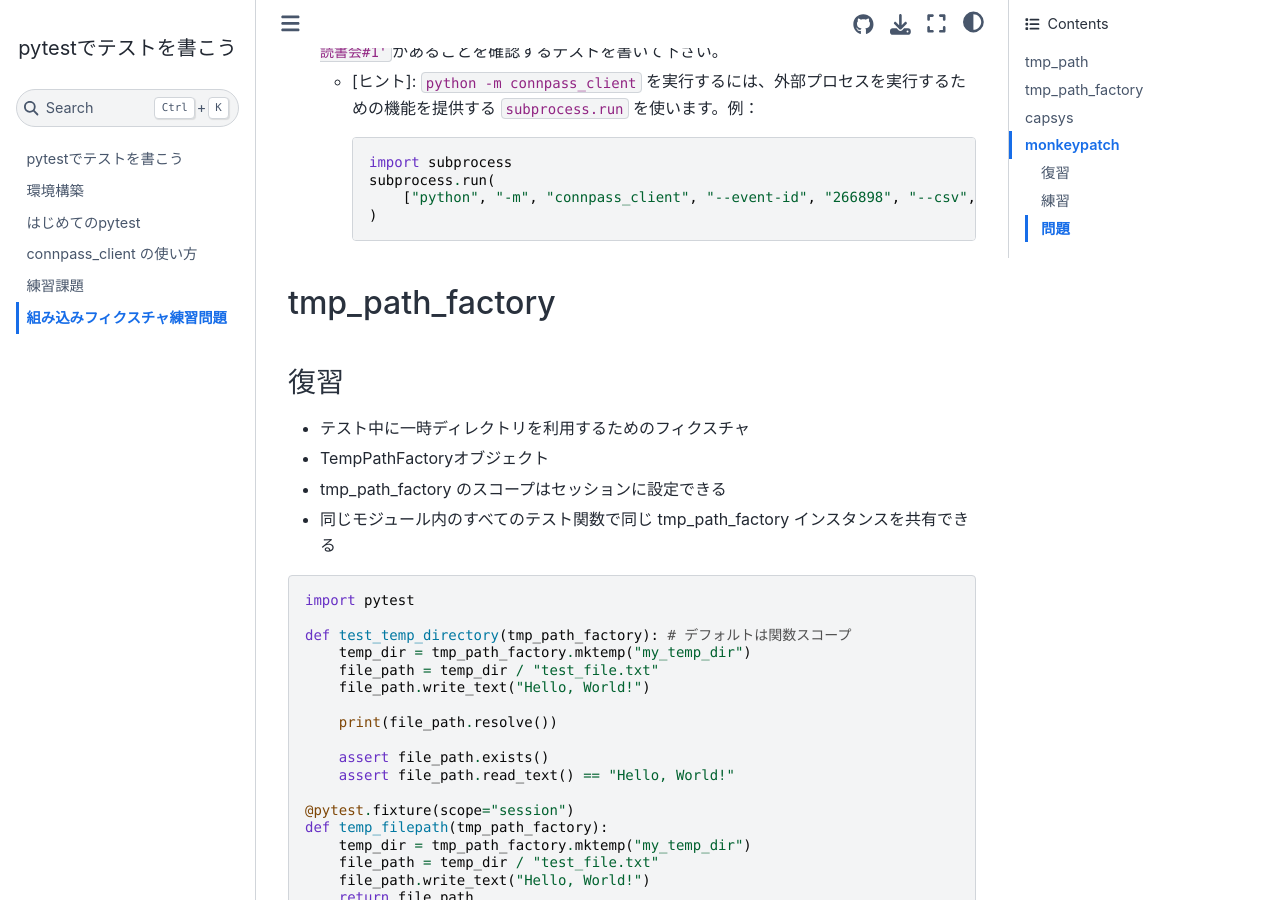
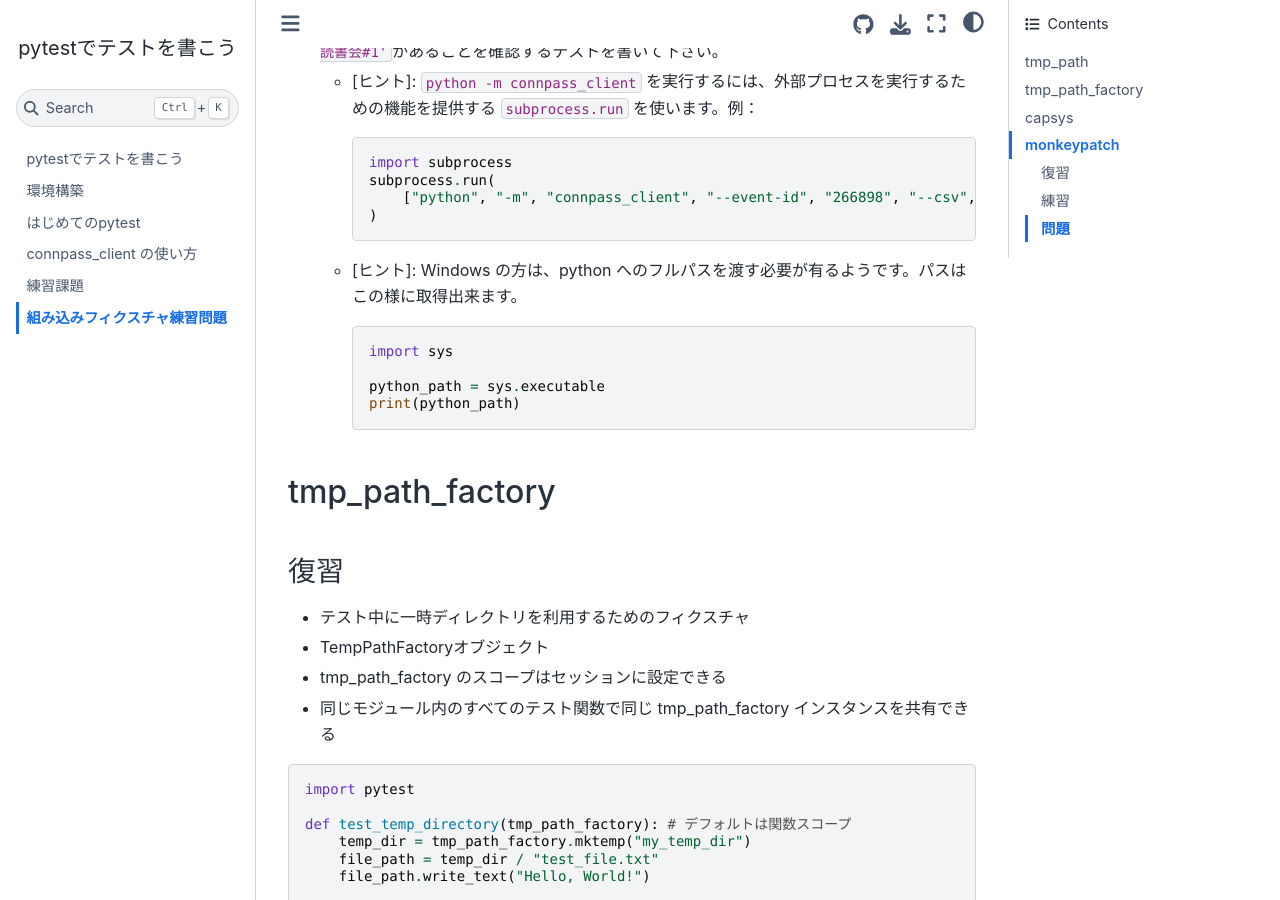
Before and after one commit to fin-py/pytest-hands-on, a Jupyter Book: the page built from docs/exercise2.md, in a window 1280 px wide and 900 px high, scrolled down 1075 px. Built offline with Jupyter Book 1.0.4 settings and Sphinx 7.4.7 and the Sphinx Book theme 1.1.4, drawn with Linux system fonts in a browser that asks for light colours.

Commit message:
Pythonパス取得

````diff
--- a/docs/exercise2.md
+++ b/docs/exercise2.md
@@ -40,6 +40,13 @@ def test_tmp_directory2(tmp_path):
         subprocess.run(
             ["python", "-m", "connpass_client", "--event-id", "266898", "--csv", <temp_file_path>],
         )
+        ```
+    - [ヒント]: Windows の方は、python へのフルパスを渡す必要が有るようです。パスはこの様に取得出来ます。
+        ```python
+        import sys
+
+        python_path = sys.executable
+        print(python_path)
         ```
 
 ## tmp_path_factory
````
